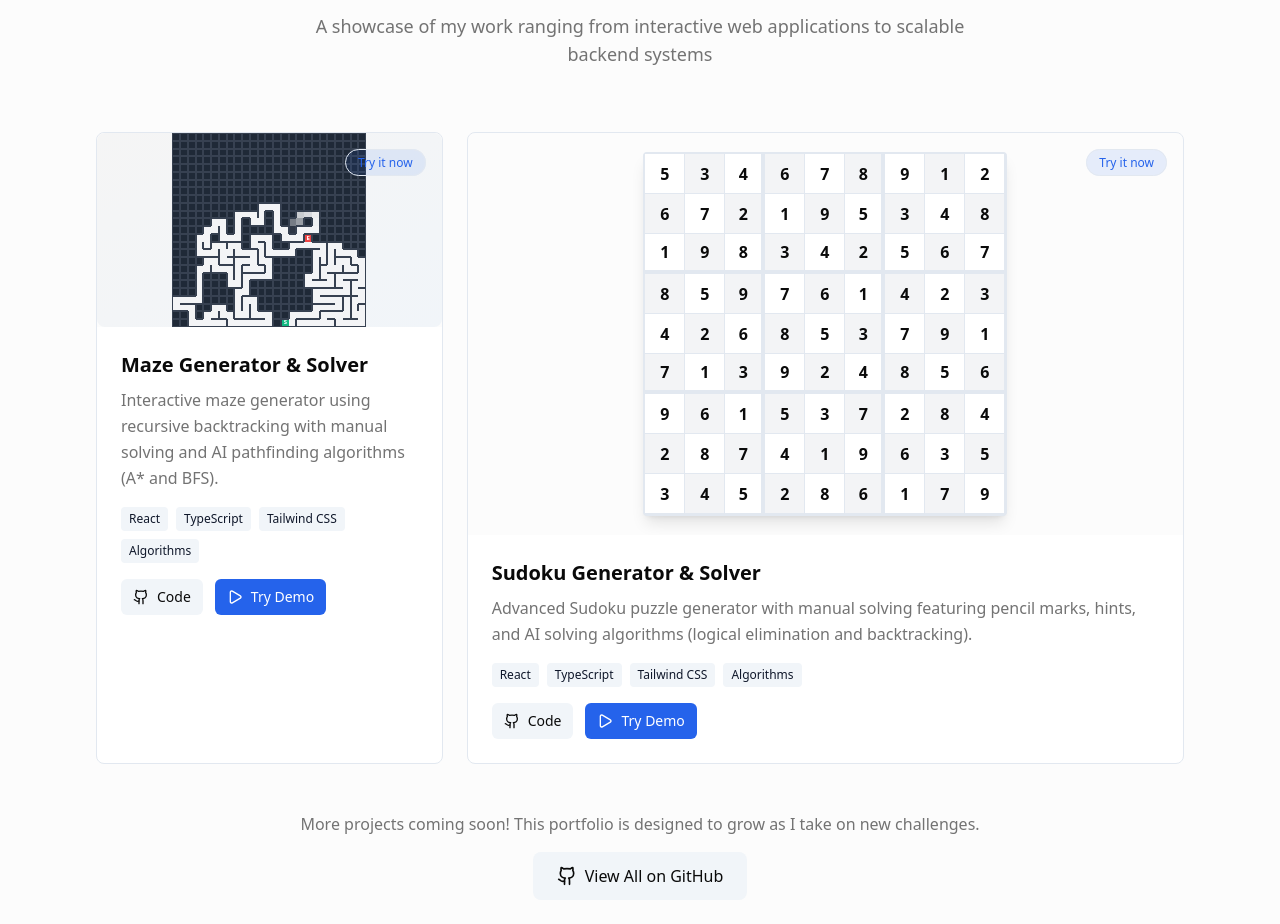
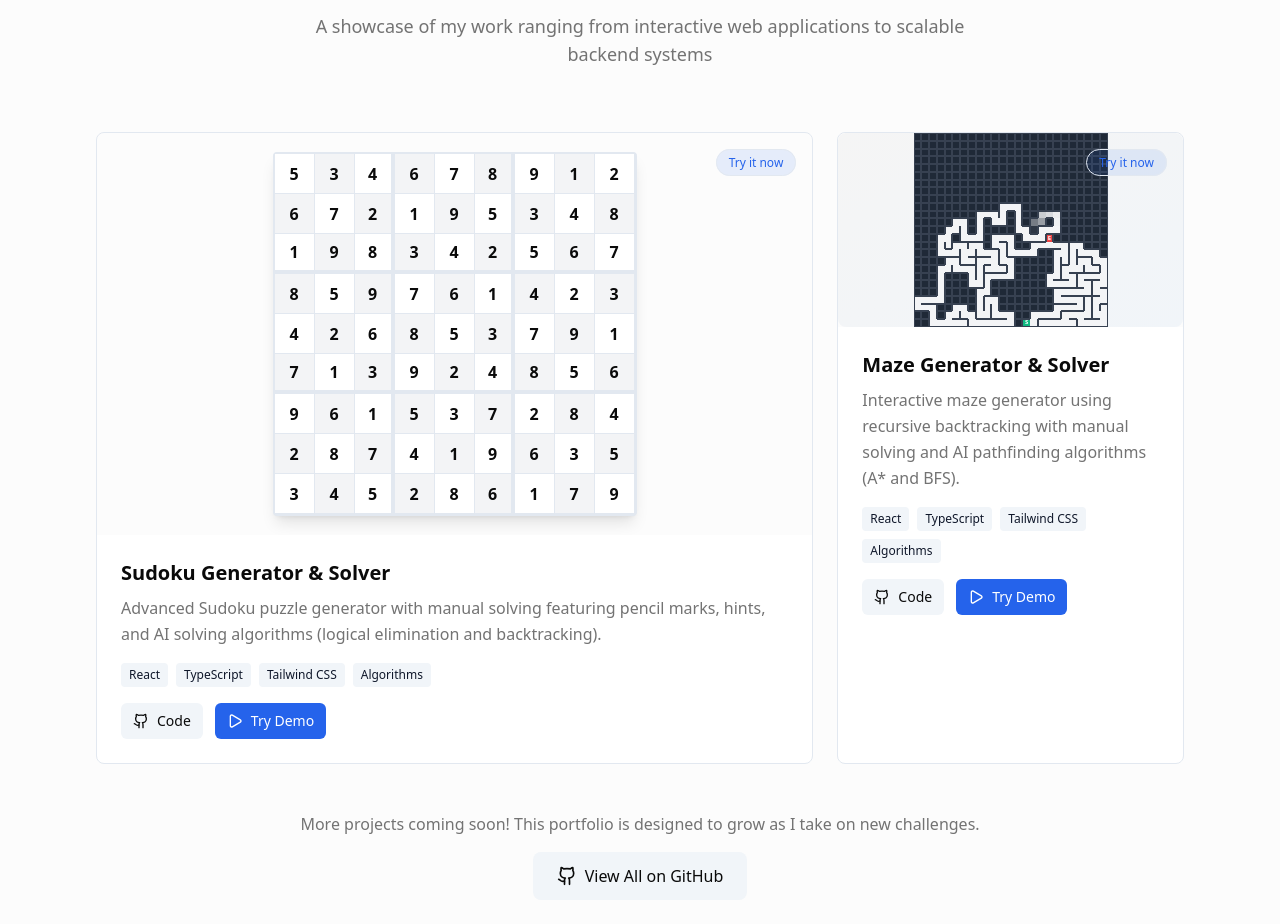
Before and after one commit to dmclemore/dmclemore.dev, a Next.js app: page / in a window 1280 px wide. Shown: the part 2542-3466 px from the top of the page. Built offline with nearby package versions, Linux system fonts and the light colour scheme.

Commit message:
updated project order

```diff
--- a/src/components/projects-section.tsx
+++ b/src/components/projects-section.tsx
@@ -22,6 +22,17 @@ interface Project {
 
 const projects: Project[] = [
 	{
+		id: "sudoku-generator",
+		title: "Sudoku Generator & Solver",
+		description:
+			"Advanced Sudoku puzzle generator with manual solving featuring pencil marks, hints, and AI solving algorithms (logical elimination and backtracking).",
+		type: "embedded",
+		technologies: ["React", "TypeScript", "Tailwind CSS", "Algorithms"],
+		githubUrl: "https://github.com/dmclemore/dmclemore.dev",
+		featured: true,
+		previewGif: <SudokuPreview />,
+	},
+	{
 		id: "maze-generator",
 		title: "Maze Generator & Solver",
 		description:
@@ -31,17 +42,6 @@ const projects: Project[] = [
 		githubUrl: "https://github.com/dmclemore/dmclemore.dev",
 		featured: false,
 		previewGif: <MazePreview />,
-	},
-	{
-		id: "sudoku-generator",
-		title: "Sudoku Generator & Solver",
-		description:
-			"Advanced Sudoku puzzle generator with manual solving featuring pencil marks, hints, and AI solving algorithms (logical elimination and backtracking).",
-		type: "embedded",
-		technologies: ["React", "TypeScript", "Tailwind CSS", "Algorithms"],
-		githubUrl: "https://github.com/dmclemore/dmclemore.dev",
-		featured: true,
-		previewGif: <SudokuPreview />,
 	},
 ];
 
```
